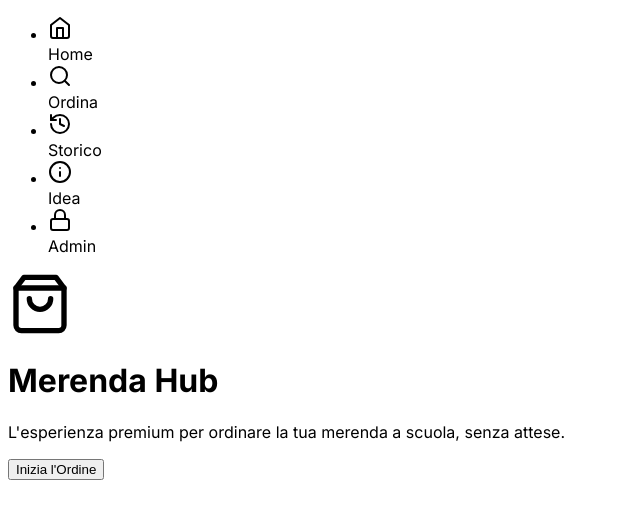
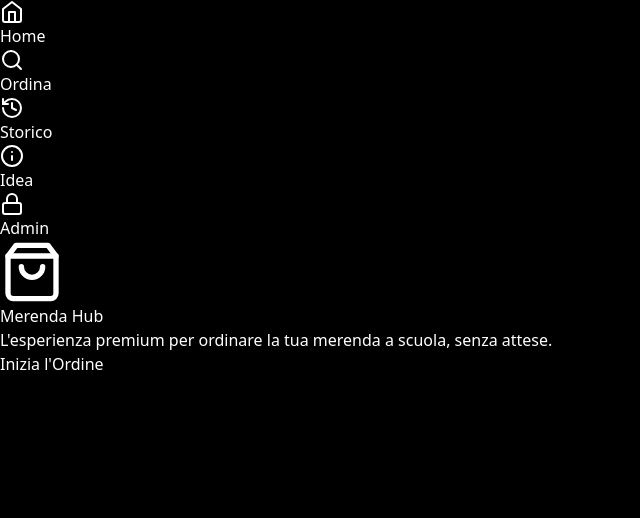
Before and after one commit to webprimeagencyinfo-code/Merenda-Hub, a Next.js app: page / in a window 1280 px wide. Shown: the top 518 px of the page, without its empty margins (0-640 px from the left). Built offline with nearby package versions, Linux system fonts and the light colour scheme.

Commit message:
Update layout.tsx

```diff
--- a/app/layout.tsx
+++ b/app/layout.tsx
@@ -1,8 +1,5 @@
 import type { Metadata } from "next";
-import { Inter } from "next/font/google";
-
-
-const inter = Inter({ subsets: ["latin"] });
+import "./globals.css";
 
 export const metadata: Metadata = {
   title: "Merenda Hub | Premium Delivery",
@@ -16,8 +13,7 @@ export default function RootLayout({
 }>) {
   return (
     <html lang="it">
-      {/* Stile Total Black e Font */}
-      <body className={`${inter.className} bg-black text-white min-h-screen selection:bg-yellow-500 selection:text-black`}>
+      <body className="bg-black text-white min-h-screen">
         {children}
       </body>
     </html>
```
